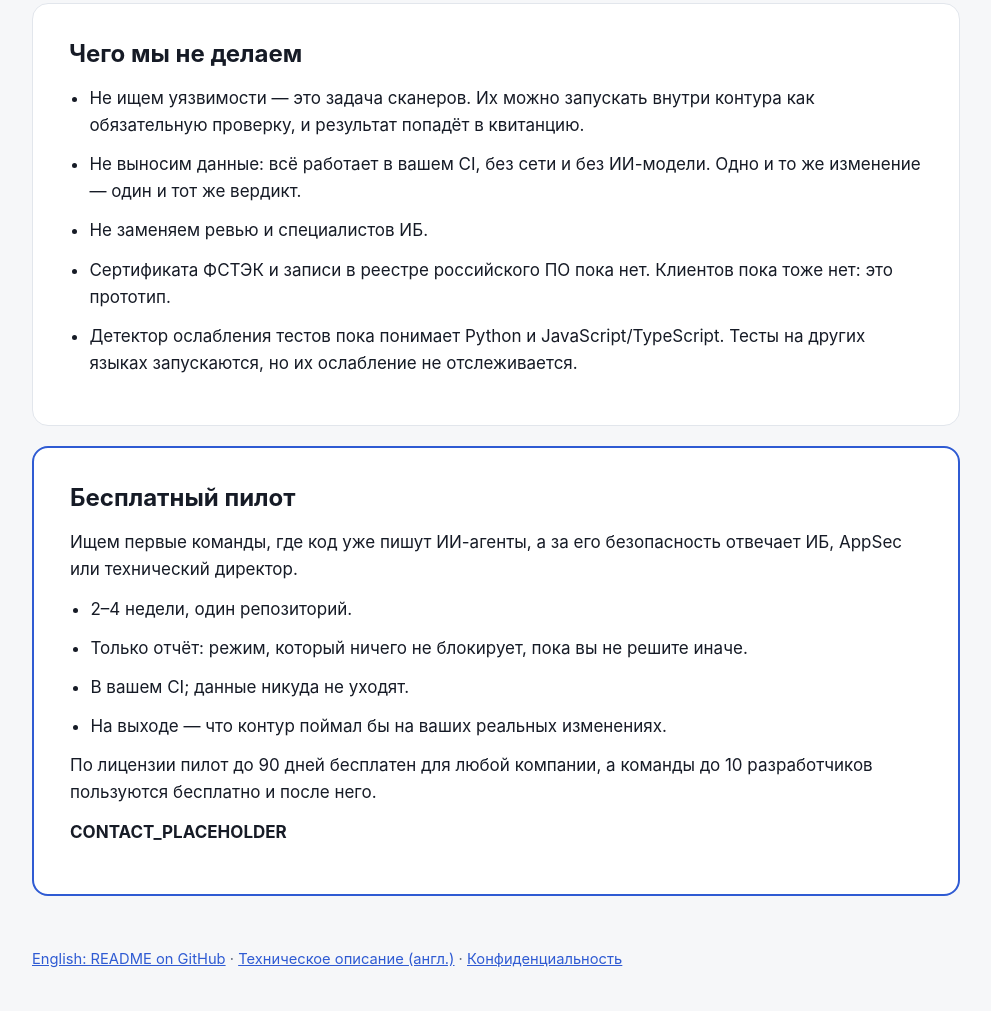
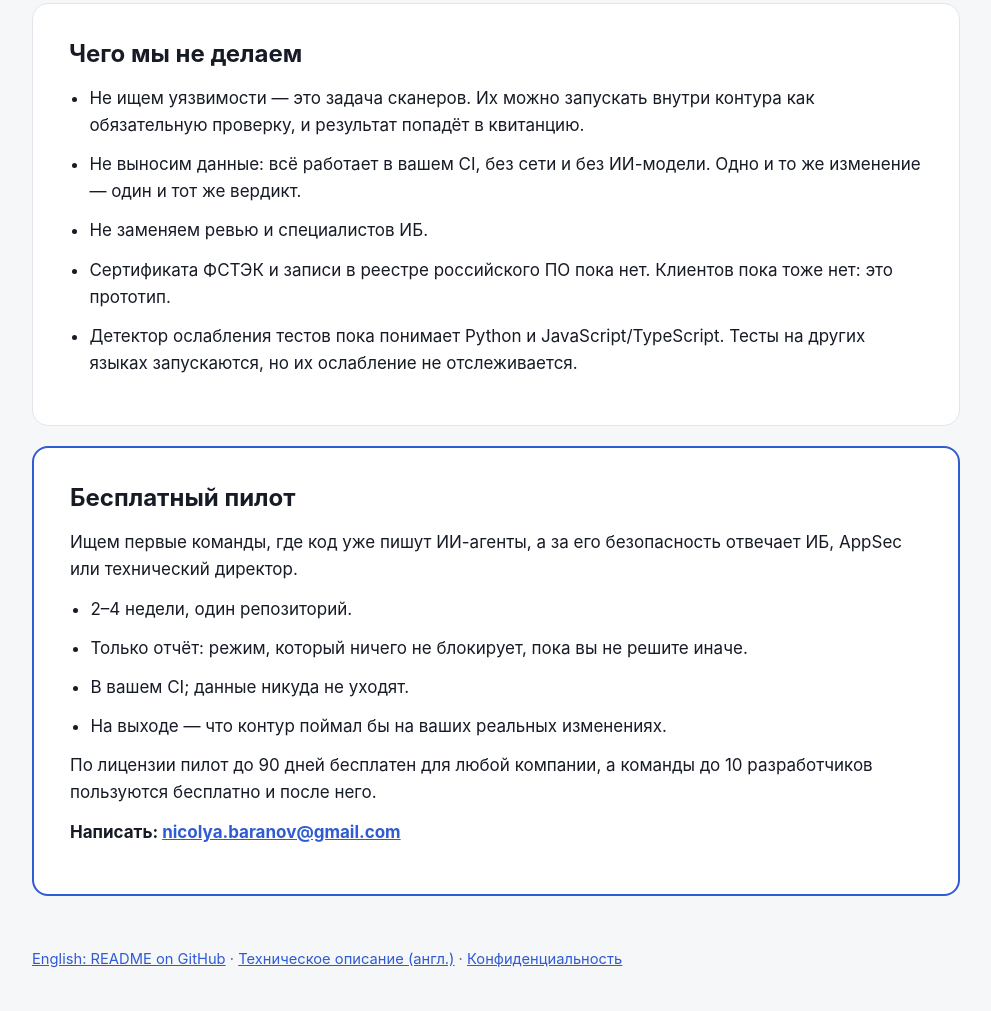
Before and after one commit to NickGBar/Skilllayer, a plain HTML site: page docs/index.html in a window 1280 px wide. Shown: the part 2071-3082 px from the top of the page, without its empty margins (144-1135 px from the left). Drawn offline with Linux system fonts and the light colour scheme.

Commit message:
docs: the pilot contact on the site and in the README
Co-Authored-By: Claude Opus 5.5 <noreply@anthropic.com>

```diff
--- a/docs/index.html
+++ b/docs/index.html
@@ -86,7 +86,7 @@ skilllayer gate — <span class="bad">✗ ЗАБЛОКИРОВАНО</span> (BLO
           <li>На выходе — что контур поймал бы на ваших реальных изменениях.</li>
         </ul>
         <p>По лицензии пилот до 90 дней бесплатен для любой компании, а команды до 10 разработчиков пользуются бесплатно и после него.</p>
-        <p class="contact">CONTACT_PLACEHOLDER</p>
+        <p class="contact">Написать: <a href="mailto:nicolya.baranov@gmail.com">nicolya.baranov@gmail.com</a></p>
       </section>
     </main>
     <footer>
```
Also changed, not shown: 1 other file.
